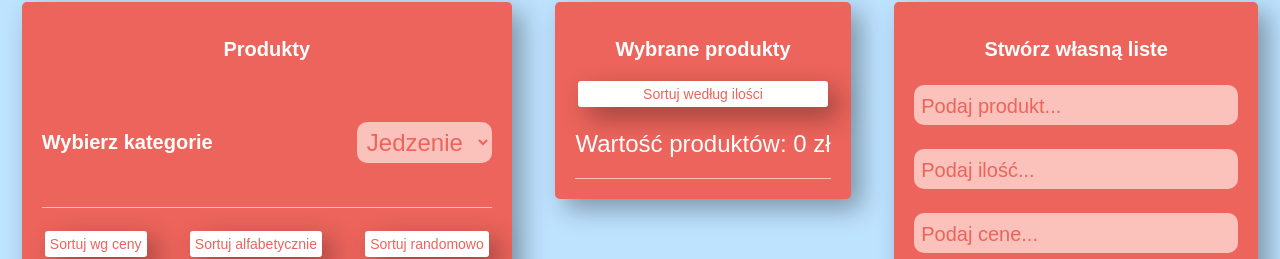
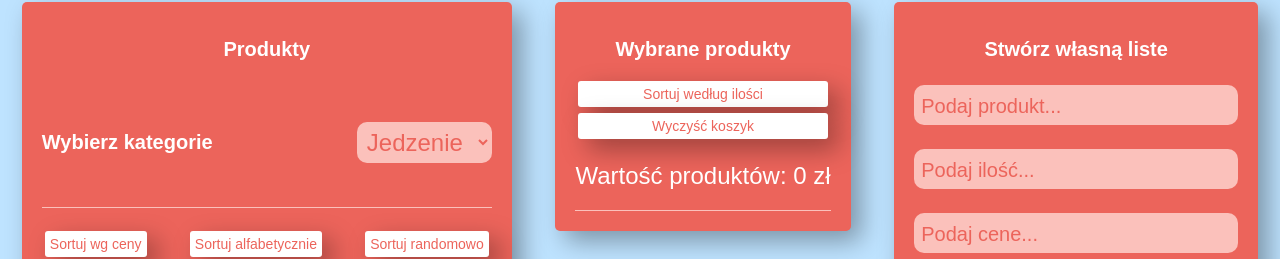
Before and after one commit to s13146/shopping_list, a React (Create React App) app: page /contact in a window 1280 px wide. Shown: the part 271-530 px from the top of the page. Built offline with nearby package versions, Linux system fonts and the light colour scheme.

Commit message:
add function clearCart

```diff
--- a/src/components/Cart.js
+++ b/src/components/Cart.js
@@ -48,6 +48,8 @@ export default function Cart({cart, setCart}) {
                     <h2>Wybrane produkty</h2>
                     <div className="item-list">
                         <button className="button-white" onClick={() => sortByQuantity()}>Sortuj według ilości</button>
+                        <button className="button-white" onClick={() => clearCart()}>Wyczyść koszyk</button>
+
                         <div className='item-container'> Wartość produktów: {getTotalSum()} zł</div>
 
                         {cart.map((product, idx) => (
--- a/src/index.js
+++ b/src/index.js
@@ -4,6 +4,7 @@ import './index.css';
 import App from './App';
 
 ReactDOM.render(
+
     <React.StrictMode>
         <App />
     </React.StrictMode>,
```
